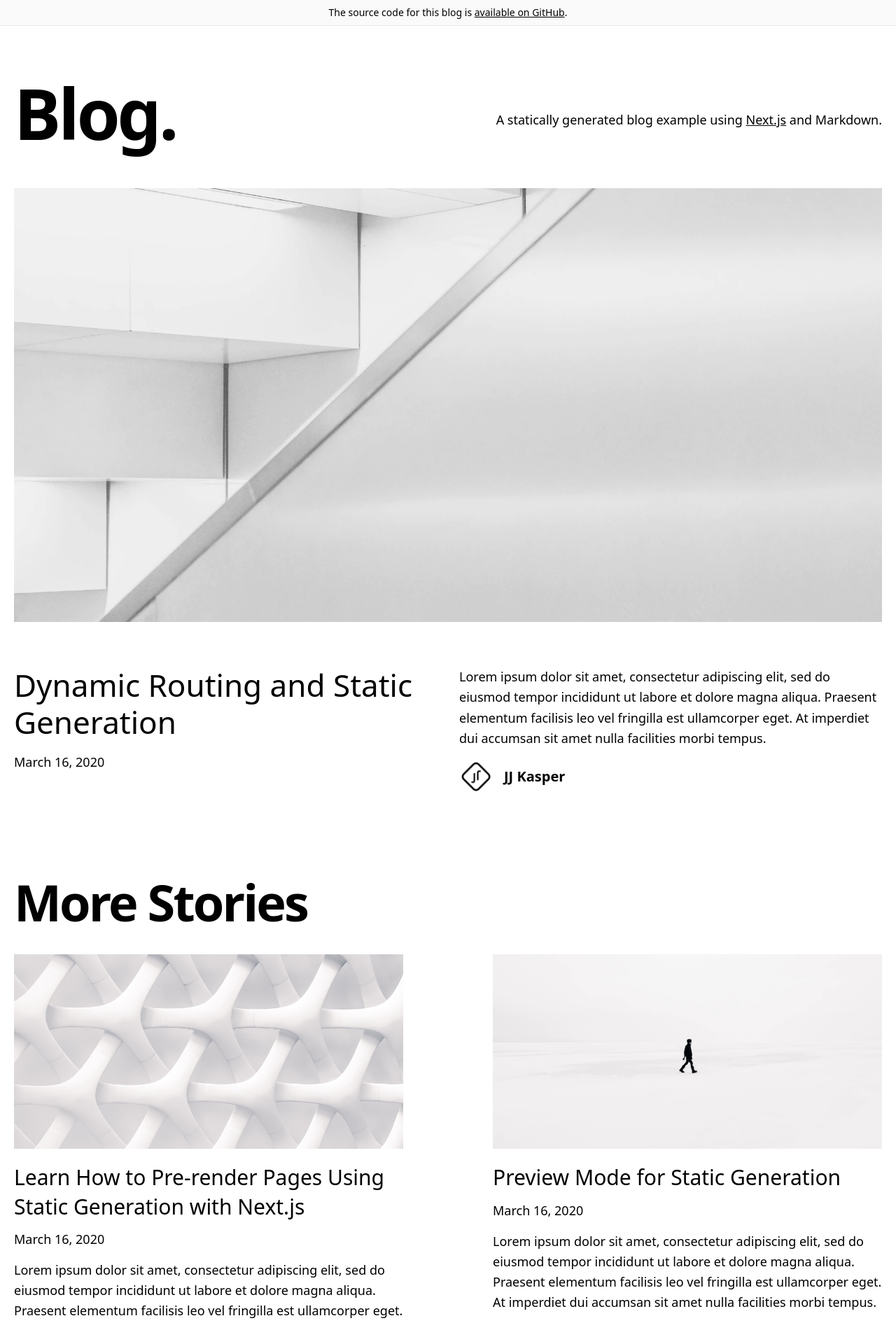
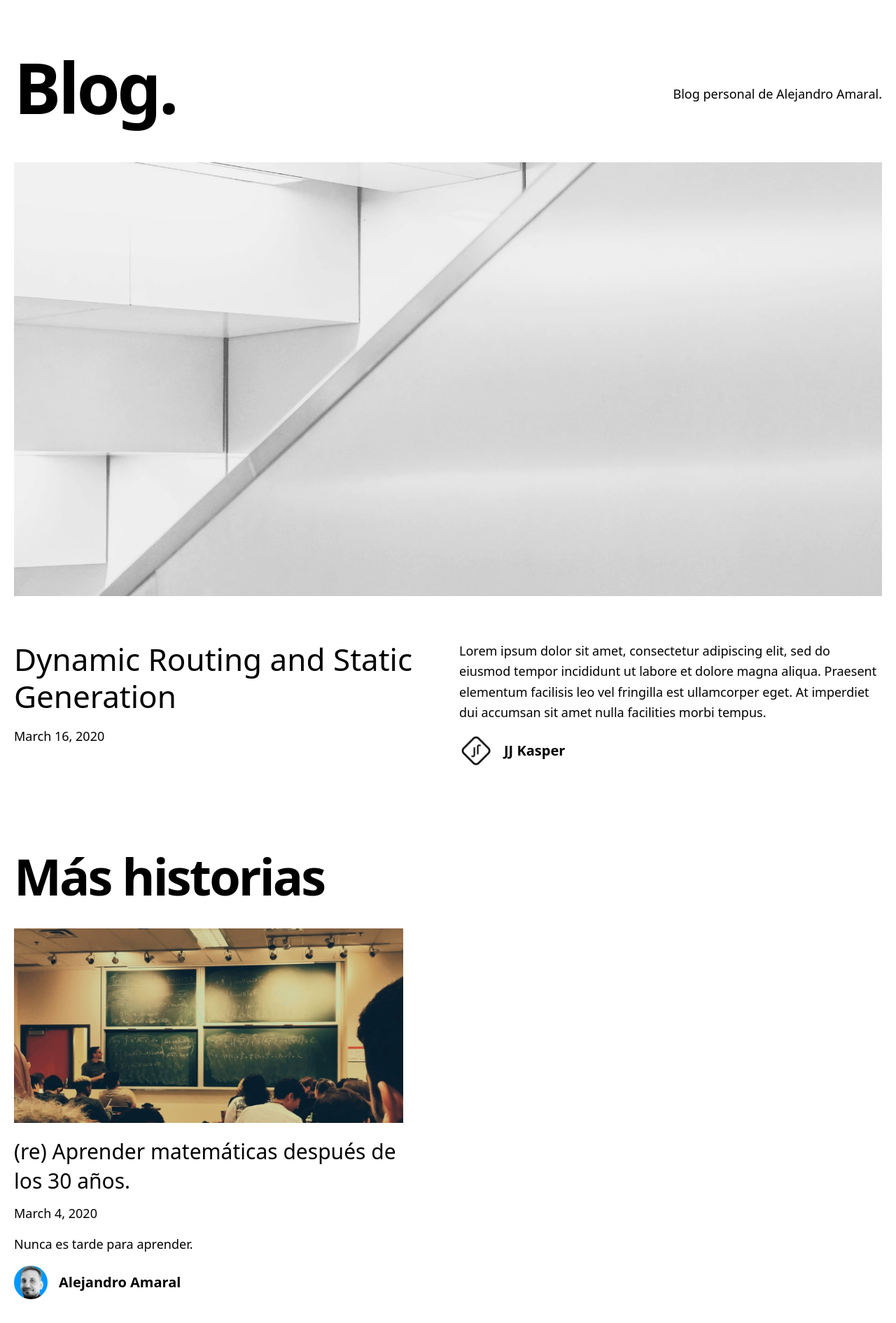
Before and after one commit to janoamaral/blog-personal, a Next.js app: page / in a window 1280 px wide. Shown: the top 1891 px of the page at 70% size. Built offline with nearby package versions, Linux system fonts and the light colour scheme.

Commit message:
Empezada migración

```diff
--- a/_posts/hello-world.md
+++ b/_posts/hello-world.md
@@ -1,19 +1,61 @@
 ---
-title: 'Learn How to Pre-render Pages Using Static Generation with Next.js'
-excerpt: 'Lorem ipsum dolor sit amet, consectetur adipiscing elit, sed do eiusmod tempor incididunt ut labore et dolore magna aliqua. Praesent elementum facilisis leo vel fringilla est ullamcorper eget. At imperdiet dui accumsan sit amet nulla facilities morbi tempus.'
-coverImage: '/assets/blog/hello-world/cover.jpg'
-date: '2020-03-16T05:35:07.322Z'
+title: "(re) Aprender matemáticas después de los 30 años."
+excerpt: "Nunca es tarde para aprender."
+coverImage: "/assets/blog/aprender-matematicas/hero.jpg"
+date: "2020-03-04T05:35:07.322Z"
 author:
-  name: Tim Neutkens
-  picture: '/assets/blog/authors/tim.jpeg'
+  name: Alejandro Amaral
+  picture: "/assets/blog/authors/aa.jpg"
 ogImage:
-  url: '/assets/blog/hello-world/cover.jpg'
+  url: "/assets/blog/aprender-matematicas/hero.jpg"
 ---
 
-Lorem ipsum dolor sit amet, consectetur adipiscing elit, sed do eiusmod tempor incididunt ut labore et dolore magna aliqua. Praesent elementum facilisis leo vel fringilla est ullamcorper eget. At imperdiet dui accumsan sit amet nulla facilities morbi tempus. Praesent elementum facilisis leo vel fringilla. Congue mauris rhoncus aenean vel. Egestas sed tempus urna et pharetra pharetra massa massa ultricies.
+Primero que nada, contar que esta es una historia en desarrollo.
+Hace un par de meses descubrí un nuevo plugin de autocompletado para VIm. Lo
+que tiene de particular es que utiliza **AI** para hacer las sugerencias [(más
+detalle)](https://logico.ar/blog/2020/03/1/el-futuro-es-ahora-desarrollo-asistido-por-inteligencia-artificial).
+Y la verdad que funciona bien, sorprendentemente bien. Y no hizo otra cosa que
+despertar un interes en aprender machine learning. Revisando un poco en YouTube
+encontre bastantes recursos y un roadmap para entrar en el maravilloso mundo de la
+**inteligencia artificial**.
 
-Venenatis cras sed felis eget velit. Consectetur libero id faucibus nisl tincidunt. Gravida in fermentum et sollicitudin ac orci phasellus egestas tellus. Volutpat consequat mauris nunc congue nisi vitae. Id aliquet risus feugiat in ante metus dictum at tempor. Sed blandit libero volutpat sed cras. Sed odio morbi quis commodo odio aenean sed adipiscing. Velit euismod in pellentesque massa placerat. Mi bibendum neque egestas congue quisque egestas diam in arcu. Nisi lacus sed viverra tellus in. Nibh cras pulvinar mattis nunc sed. Luctus accumsan tortor posuere ac ut consequat semper viverra. Fringilla ut morbi tincidunt augue interdum velit euismod.
+Misión: aprender machine learning. Obstáculo: **probabilidad y estadistica**. Hace
+años que no utilizo matemáticas aplicadas. Y cómo toda habilidad que no se
+practica, se pierde. **Y vaya que la perdí.**
 
-## Lorem Ipsum
+Empecé tratando de entender las matemáticas relacionadas a ML. Fallé
+miserablemente. Entonces rebajé el nivel y traté de entender las de
+CBC (ciclo básico común). Fallé miserablemente x 2. Y acá entra un beneficio de la
+filosofía estoica. **No hay que desesperarse**.
+Es lógico que no recuerde algo que hice hace casí 20 años. Así que me lo tomé con calma.
 
-Tristique senectus et netus et malesuada fames ac turpis. Ridiculous mus mauris vitae ultricies leo integer malesuada nunc vel. In mollis nunc sed id semper. Egestas tellus rutrum tellus pellentesque. Phasellus vestibulum lorem sed risus ultricies tristique nulla. Quis blandit turpis cursus in hac habitasse platea dictumst quisque. Eros donec ac odio tempor orci dapibus ultrices. Aliquam sem et tortor consequat id porta nibh. Adipiscing elit duis tristique sollicitudin nibh sit amet commodo nulla. Diam vulputate ut pharetra sit amet. Ut tellus elementum sagittis vitae et leo. Arcu non odio euismod lacinia at quis risus sed vulputate.
+Lo más importante ya estaba hecho. Ya sé que base de conocimientos tengo
+(aunque sean de nivel secundario). Lo siguiente es, cómo escribí más arriba,
+tomárselo con calma y buscar gente o recursos que nos lleguen. En la educación
+formal **si los docentes no te llegan se hace difícil de aprender** cualquier
+materia.
+
+Por suerte hay gente con tanta pasión que contagia. Un canal de YouTube que no
+puedo dejar de recomendar es [El Traductor de Ingeniería](https://www.youtube.com/channel/UCa6V1UVOXN4wDm7RDQDoa6g)
+con un especial mención a la Lic. María Inés Baragatti. Otro canal, aunque en
+inglés, es el de [Zach Star](https://www.youtube.com/channel/UCpCSAcbqs-sjEVfk_hMfY9w/videos).
+Explicaciones con muchos gráficos siempre son bienvenidas.
+
+Otro recurso que es genial y en mis años mozos no existia es: [Edx](https://edx.org/).
+Ofrecen cursos gratuítos online de universidades de todo el mundo: M.I.T., Hardvard, Berkeley, Osaka University, etc.
+Un curso que está muy bueno es el de pre cálculo de Delft University of
+Technology (Holanda). Es en inglés, pero el contenido es muy bueno.
+
+La ventaja de aprender matemáticas después de los treintas es que ahora **me
+puedo tomar el tiempo necesario para realmente entender los conceptos** y cómo
+se relacionan los unos con los otros. Por poner un ejemplo, arranqué con
+vectores. Y ese fue el disparador para entender (conocer de verdad) las funciones
+y razones trigonométricas. De esta manera **realmente se puede disfrutar del
+aprendizaje.**
+
+Y creo que eso es lo más importante. **Date tiempo, disfrutá del proceso**. Ya
+no tenemos que repetir nada de memoria para complacer a nadie y que nos puntuen.
+**Ahora aprendés por vos y para vos.**
+
+Espero que este pequeño texto te ayude a encarar las mates sin que te importe la
+edad.
--- a/_posts/preview.md
+++ /dev/null
@@ -1,19 +0,0 @@
----
-title: 'Preview Mode for Static Generation'
-excerpt: 'Lorem ipsum dolor sit amet, consectetur adipiscing elit, sed do eiusmod tempor incididunt ut labore et dolore magna aliqua. Praesent elementum facilisis leo vel fringilla est ullamcorper eget. At imperdiet dui accumsan sit amet nulla facilities morbi tempus.'
-coverImage: '/assets/blog/preview/cover.jpg'
-date: '2020-03-16T05:35:07.322Z'
-author:
-  name: Joe Haddad
-  picture: '/assets/blog/authors/joe.jpeg'
-ogImage:
-  url: '/assets/blog/preview/cover.jpg'
----
-
-Lorem ipsum dolor sit amet, consectetur adipiscing elit, sed do eiusmod tempor incididunt ut labore et dolore magna aliqua. Praesent elementum facilisis leo vel fringilla est ullamcorper eget. At imperdiet dui accumsan sit amet nulla facilities morbi tempus. Praesent elementum facilisis leo vel fringilla. Congue mauris rhoncus aenean vel. Egestas sed tempus urna et pharetra pharetra massa massa ultricies.
-
-Venenatis cras sed felis eget velit. Consectetur libero id faucibus nisl tincidunt. Gravida in fermentum et sollicitudin ac orci phasellus egestas tellus. Volutpat consequat mauris nunc congue nisi vitae. Id aliquet risus feugiat in ante metus dictum at tempor. Sed blandit libero volutpat sed cras. Sed odio morbi quis commodo odio aenean sed adipiscing. Velit euismod in pellentesque massa placerat. Mi bibendum neque egestas congue quisque egestas diam in arcu. Nisi lacus sed viverra tellus in. Nibh cras pulvinar mattis nunc sed. Luctus accumsan tortor posuere ac ut consequat semper viverra. Fringilla ut morbi tincidunt augue interdum velit euismod.
-
-## Lorem Ipsum
-
-Tristique senectus et netus et malesuada fames ac turpis. Ridiculous mus mauris vitae ultricies leo integer malesuada nunc vel. In mollis nunc sed id semper. Egestas tellus rutrum tellus pellentesque. Phasellus vestibulum lorem sed risus ultricies tristique nulla. Quis blandit turpis cursus in hac habitasse platea dictumst quisque. Eros donec ac odio tempor orci dapibus ultrices. Aliquam sem et tortor consequat id porta nibh. Adipiscing elit duis tristique sollicitudin nibh sit amet commodo nulla. Diam vulputate ut pharetra sit amet. Ut tellus elementum sagittis vitae et leo. Arcu non odio euismod lacinia at quis risus sed vulputate.
--- a/components/intro.js
+++ b/components/intro.js
@@ -1,4 +1,4 @@
-import { CMS_NAME } from '../lib/constants'
+import { CMS_NAME } from "../lib/constants";
 
 export default function Intro() {
   return (
@@ -7,15 +7,8 @@ export default function Intro() {
         Blog.
       </h1>
       <h4 className="text-center md:text-left text-lg mt-5 md:pl-8">
-        A statically generated blog example using{' '}
-        <a
-          href="https://nextjs.org/"
-          className="underline hover:text-success duration-200 transition-colors"
-        >
-          Next.js
-        </a>{' '}
-        and {CMS_NAME}.
+        Blog personal de {CMS_NAME}.
       </h4>
     </section>
-  )
+  );
 }
--- a/components/layout.js
+++ b/components/layout.js
@@ -1,16 +1,14 @@
-import Alert from '../components/alert'
-import Footer from '../components/footer'
-import Meta from '../components/meta'
+import Footer from "../components/footer";
+import Meta from "../components/meta";
 
-export default function Layout({ preview, children }) {
+export default function Layout({ children }) {
   return (
     <>
       <Meta />
       <div className="min-h-screen">
-        <Alert preview={preview} />
         <main>{children}</main>
       </div>
       <Footer />
     </>
-  )
+  );
 }
--- a/components/meta.js
+++ b/components/meta.js
@@ -1,5 +1,5 @@
-import Head from 'next/head'
-import { CMS_NAME, HOME_OG_IMAGE_URL } from '../lib/constants'
+import Head from "next/head";
+import { CMS_NAME, HOME_OG_IMAGE_URL } from "../lib/constants";
 
 export default function Meta() {
   return (
@@ -32,11 +32,8 @@ export default function Meta() {
       <meta name="msapplication-config" content="/favicon/browserconfig.xml" />
       <meta name="theme-color" content="#000" />
       <link rel="alternate" type="application/rss+xml" href="/feed.xml" />
-      <meta
-        name="description"
-        content={`A statically generated blog example using Next.js and ${CMS_NAME}.`}
-      />
+      <meta name="description" content={`Blog personal de ${CMS_NAME}.`} />
       <meta property="og:image" content={HOME_OG_IMAGE_URL} />
     </Head>
-  )
+  );
 }
--- a/components/more-stories.js
+++ b/components/more-stories.js
@@ -1,10 +1,10 @@
-import PostPreview from '../components/post-preview'
+import PostPreview from "../components/post-preview";
 
 export default function MoreStories({ posts }) {
   return (
     <section>
       <h2 className="mb-8 text-6xl md:text-7xl font-bold tracking-tighter leading-tight">
-        More Stories
+        Más historias
       </h2>
       <div className="grid grid-cols-1 md:grid-cols-2 md:gap-x-16 lg:gap-x-32 gap-y-20 md:gap-y-32 mb-32">
         {posts.map((post) => (
@@ -20,5 +20,5 @@ export default function MoreStories({ posts }) {
         ))}
       </div>
     </section>
-  )
+  );
 }
--- a/lib/constants.js
+++ b/lib/constants.js
@@ -1,4 +1,4 @@
 export const EXAMPLE_PATH = 'blog-starter'
-export const CMS_NAME = 'Markdown'
+export const CMS_NAME = 'Alejandro Amaral'
 export const HOME_OG_IMAGE_URL =
   'https://og-image.vercel.app/Next.js%20Blog%20Starter%20Example.png?theme=light&md=1&fontSize=100px&images=https%3A%2F%2Fassets.vercel.com%2Fimage%2Fupload%2Ffront%2Fassets%2Fdesign%2Fnextjs-black-logo.svg'
--- a/pages/index.js
+++ b/pages/index.js
@@ -14,7 +14,7 @@ export default function Index({ allPosts }) {
     <>
       <Layout>
         <Head>
-          <title>Next.js Blog Example with {CMS_NAME}</title>
+          <title>Blog personal de {CMS_NAME}</title>
         </Head>
         <Container>
           <Intro />
```
Also changed, not shown: pages/posts/[slug].js (+28 -28 lines), public/assets/blog/aprender-matematicas/hero.jpg (added), public/assets/blog/authors/aa.jpg (added).
